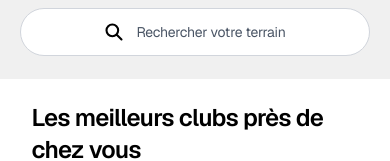
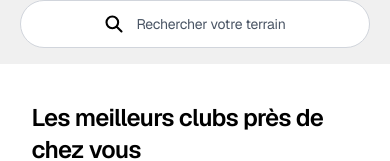
Before and after one commit to mathisenault-pixel/padup, a Next.js app: page /player/accueil in a window 390 px wide. Shown: the top 161 px of the page. Built offline with nearby package versions, Linux system fonts and the light colour scheme; no server answers; the database is empty.

Commit message:
update: relance du projet

```diff
--- a/app/player/(authenticated)/components/AccueilSearchBar.tsx
+++ b/app/player/(authenticated)/components/AccueilSearchBar.tsx
@@ -44,8 +44,8 @@ export default function AccueilSearchBar({ compact = false }: { compact?: boolea
   /* Mobile : barre simple cliquable → /player/clubs (recherche + filtres) */
   if (!isDesktop) {
     return (
-      <div className={`px-[calc(0.75rem+0.2cm)] md:px-6 lg:px-8 mt-0 pt-[0.2cm] pb-[0.6cm] transition-all duration-300 ${compact ? 'py-1.5 md:py-2' : ''}`}>
-        <div className="w-full flex justify-center">
+      <div className={`px-[calc(0.75rem+0.2cm)] md:px-6 lg:px-8 transition-all duration-300`} style={{ paddingTop: '0.5rem', paddingBottom: '0.5rem' }}>
+        <div className="w-full flex justify-center" style={{ transform: 'translateY(-8px)' }}>
           <button
             type="button"
             onClick={() => router.push('/player/clubs')}
```
